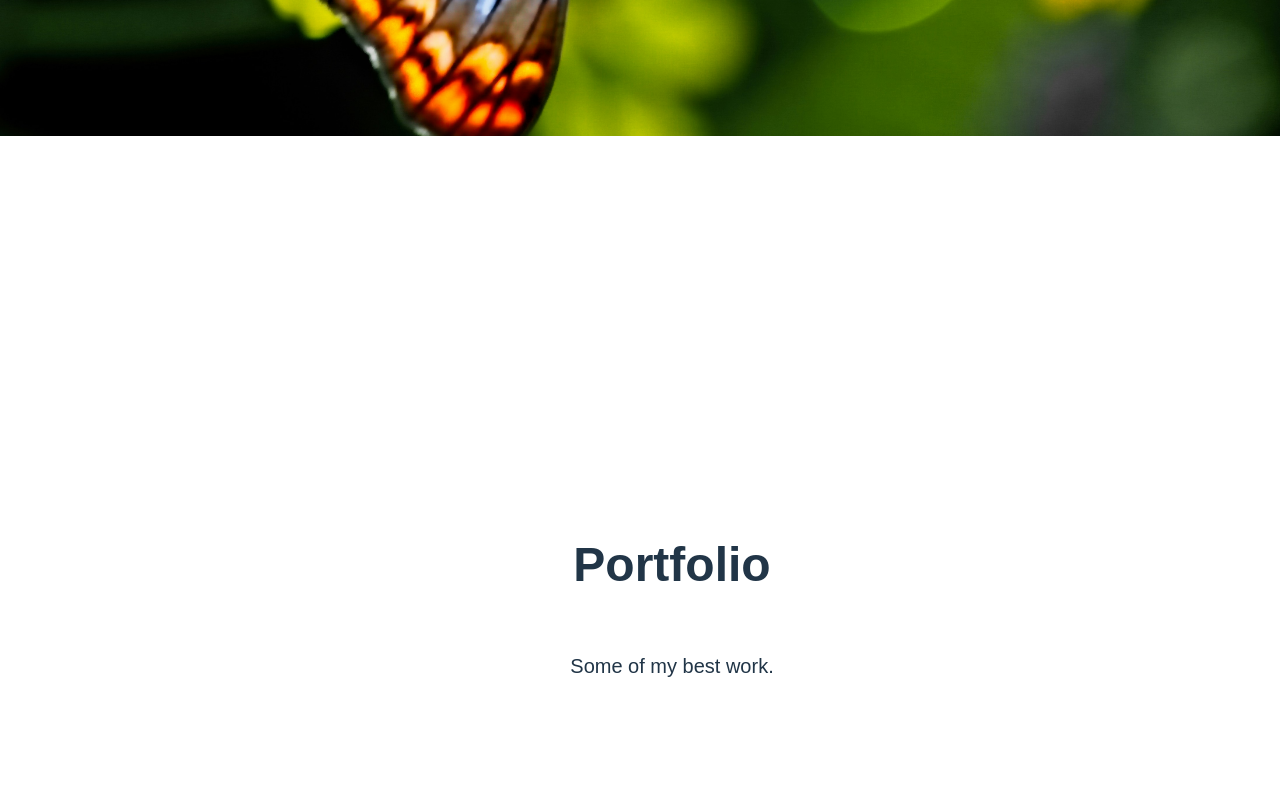
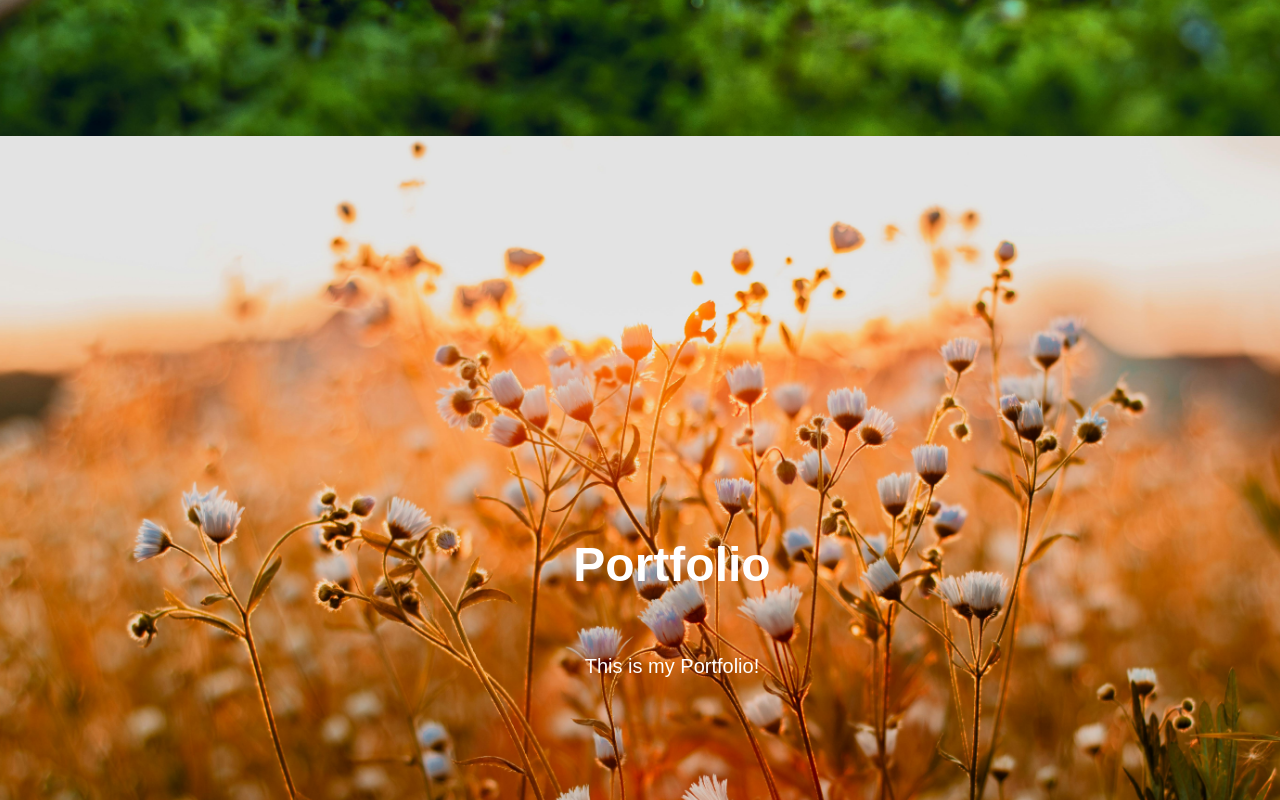
Before and after one commit to VictorySpecificationII/flowersbythebed-photography, a React (Vite) app: page / in a window 1280 px wide. Shown: the part 880-1680 px from the top of the page. Built offline with nearby package versions, Linux system fonts and the light colour scheme.

Commit message:
added image to portfolio section, placeholder

```diff
--- a/src/modules/Portfolio.jsx
+++ b/src/modules/Portfolio.jsx
@@ -1,10 +1,22 @@
 import React from "react";
+import PortfolioImg from "../images/Portfolio/Portfolio.jpeg";
+import "../App.css";
 
 const Portfolio = () => {
   return (
-    <section id="portfolio" className="section">
+    <section
+      id="portfolio"
+      className="section"
+      style={{
+        backgroundImage: `url(${PortfolioImg})`,
+        backgroundSize: "cover",
+        backgroundPosition: "center",
+        backgroundRepeat: "no-repeat",
+        color: "white",       // text color over image
+      }}
+    >
       <h1>Portfolio</h1>
-      <p>Some of my best work.</p>
+      <p>This is my Portfolio!</p>
     </section>
   );
 };
```
Also changed, not shown: src/images/Home/Home.jpeg, src/images/Portfolio/Portfolio.jpeg (added).
